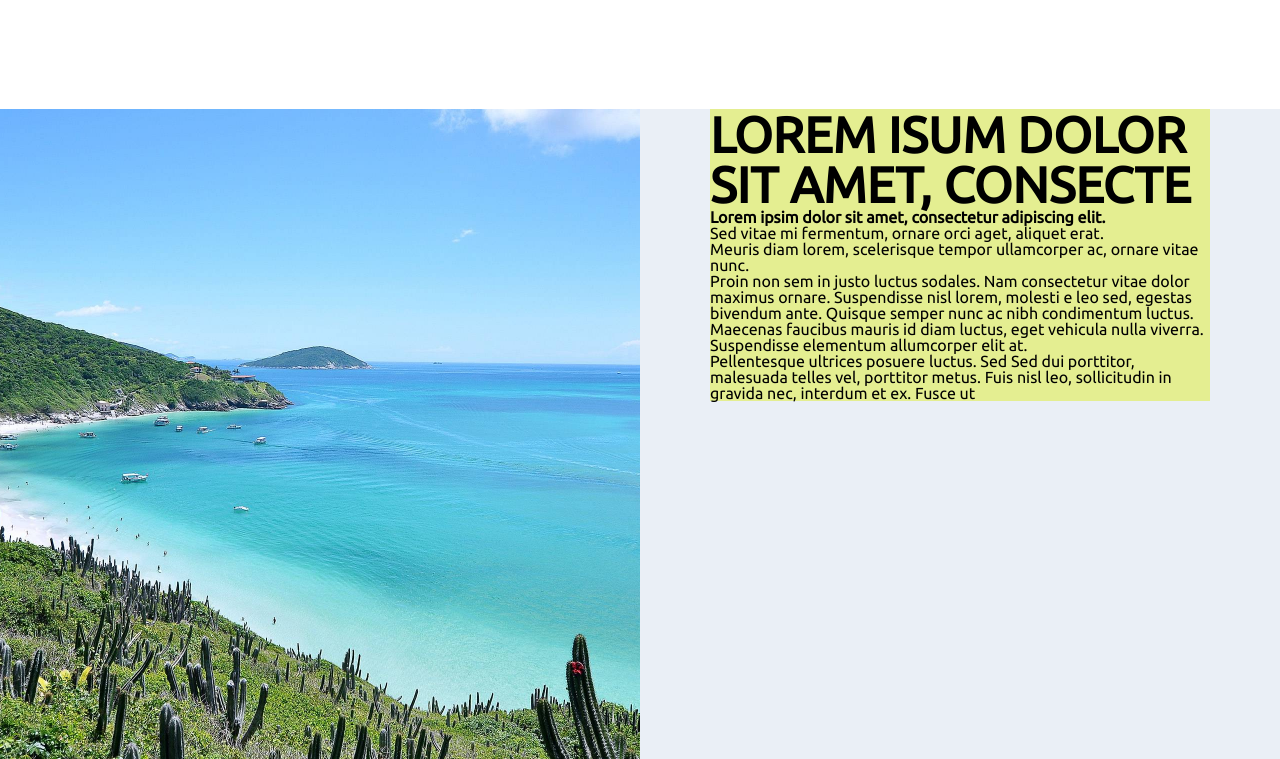
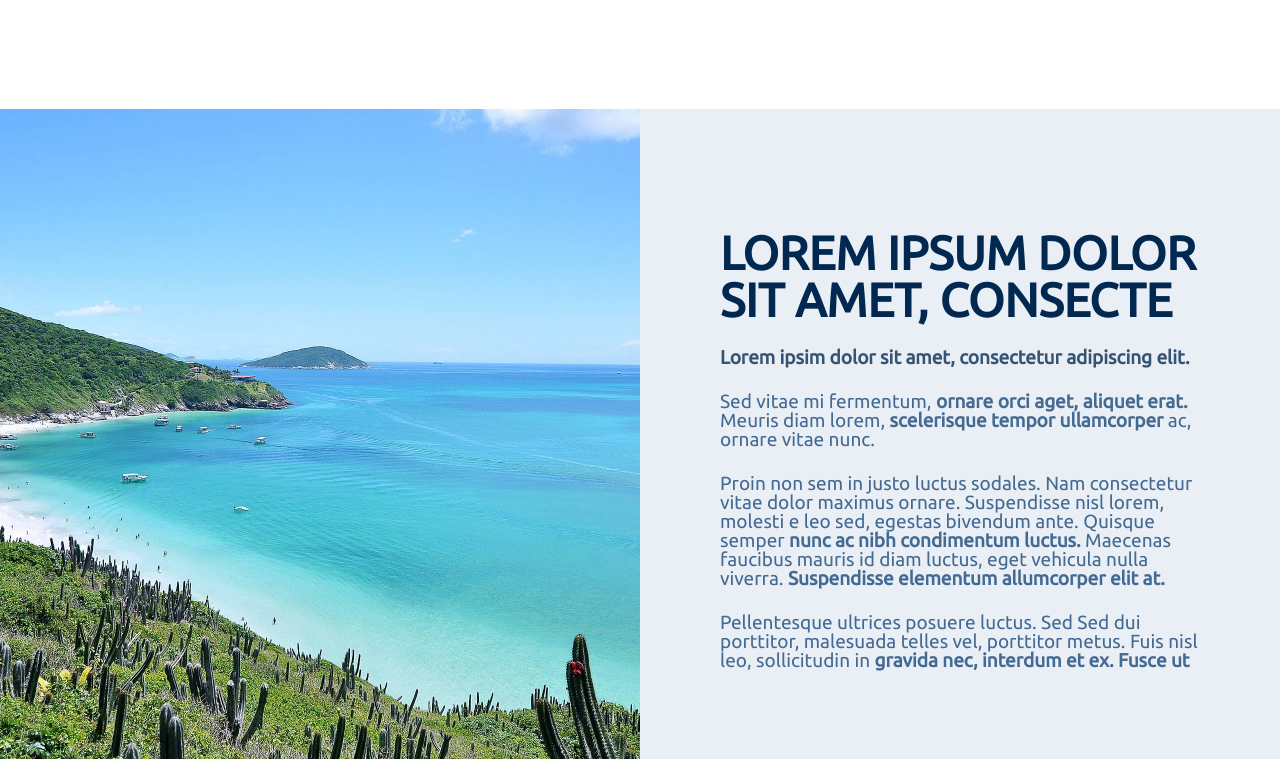
Before and after one commit to andrlima/landing-page, a plain HTML site: page index.html in a window 1280 px wide. Shown: the part 2521-3280 px from the top of the page. Drawn offline with Linux system fonts and the light colour scheme.

Commit message:
texto
arrumado o texto do lado da imagem

```diff
--- a/css/img-texto.css
+++ b/css/img-texto.css
@@ -21,21 +21,44 @@
 }
 
 .img-texto-principal{
-    background:#E4EE91;
-    width: 500px;
+    width: 480px;
     margin: auto;
     font-family: "Ubuntu";
     position: relative;
-
+    top: 120px;
 
 }
 
 .img-texto-principal h1{
-    font-size: 50px;
+    font-size: 47px;
     font-weight: bolder;
+    color: #012850;
+    margin-bottom: 25px;
 
 }
 
 #img-txt-linha03{
     font-weight: bolder;
+    font-size: 19px;
+    color: #012850c7;
+    margin-bottom: 25px;
+
 }
+
+.texto-lado-direito{
+    color:#436a92;
+    font-size: 19px;
+
+}
+
+.img-txt-paragrafo{
+    margin-bottom: 25px;
+
+}
+
+.texto-bold{
+    font-weight: bolder;
+    color: #436a92;
+
+
+}
--- a/index.html
+++ b/index.html
@@ -258,20 +258,27 @@
 
                 <div class="img-texto-principal">
 
-                    <h1> LOREM ISUM DOLOR SIT AMET, CONSECTE</h1>
+                    <h1> LOREM IPSUM DOLOR SIT AMET, CONSECTE</h1>
 
                     <p id="img-txt-linha03"> Lorem ipsim dolor sit amet, consectetur adipiscing elit.</p>
 
-                    <p> Sed vitae mi fermentum, <span>ornare orci aget, aliquet erat.</span></p>
-                    <p> Meuris diam lorem, <span>scelerisque tempor ullamcorper</span> ac, ornare vitae nunc.</p>
-                    <p> Proin non sem in justo luctus sodales. Nam consectetur vitae dolor maximus ornare. Suspendisse nisl lorem,
-                        molesti e leo sed, egestas bivendum ante. Quisque semper <span> nunc ac nibh condimentum luctus.</span>
-                        Maecenas faucibus mauris id diam luctus, eget vehicula nulla viverra. <span> Suspendisse elementum allumcorper
-                        elit at.</span>
-                    </p>
-                    <p> Pellentesque ultrices posuere luctus. Sed Sed dui porttitor, malesuada telles vel, porttitor metus. Fuis nisl
-                        leo, sollicitudin in <span> gravida nec, interdum et ex. Fusce ut </span>
-                    </p>
+                    <div class="texto-lado-direito">
+
+                        <p class="img-txt-paragrafo">
+                            Sed vitae mi fermentum, <span class="texto-bold">ornare orci aget, aliquet erat.</span>
+                            Meuris diam lorem, <span class="texto-bold">scelerisque tempor ullamcorper</span> ac, ornare vitae nunc.
+                        </p>
+                        <p class="img-txt-paragrafo">
+                            Proin non sem in justo luctus sodales. Nam consectetur vitae dolor maximus ornare. Suspendisse nisl lorem,
+                            molesti e leo sed, egestas bivendum ante. Quisque semper <span class="texto-bold"> nunc ac nibh condimentum luctus.</span>
+                            Maecenas faucibus mauris id diam luctus, eget vehicula nulla viverra. <span class="texto-bold"> Suspendisse elementum allumcorper
+                            elit at.</span>
+                        </p>
+                        <p class="img-txt-paragrafo"> Pellentesque ultrices posuere luctus. Sed Sed dui porttitor, malesuada telles vel, porttitor metus. Fuis nisl
+                            leo, sollicitudin in <span class="texto-bold"> gravida nec, interdum et ex. Fusce ut </span>
+                        </p>
+
+                    </div>
 
                 </div>
 
```
Also changed, not shown: img/cor.png.
